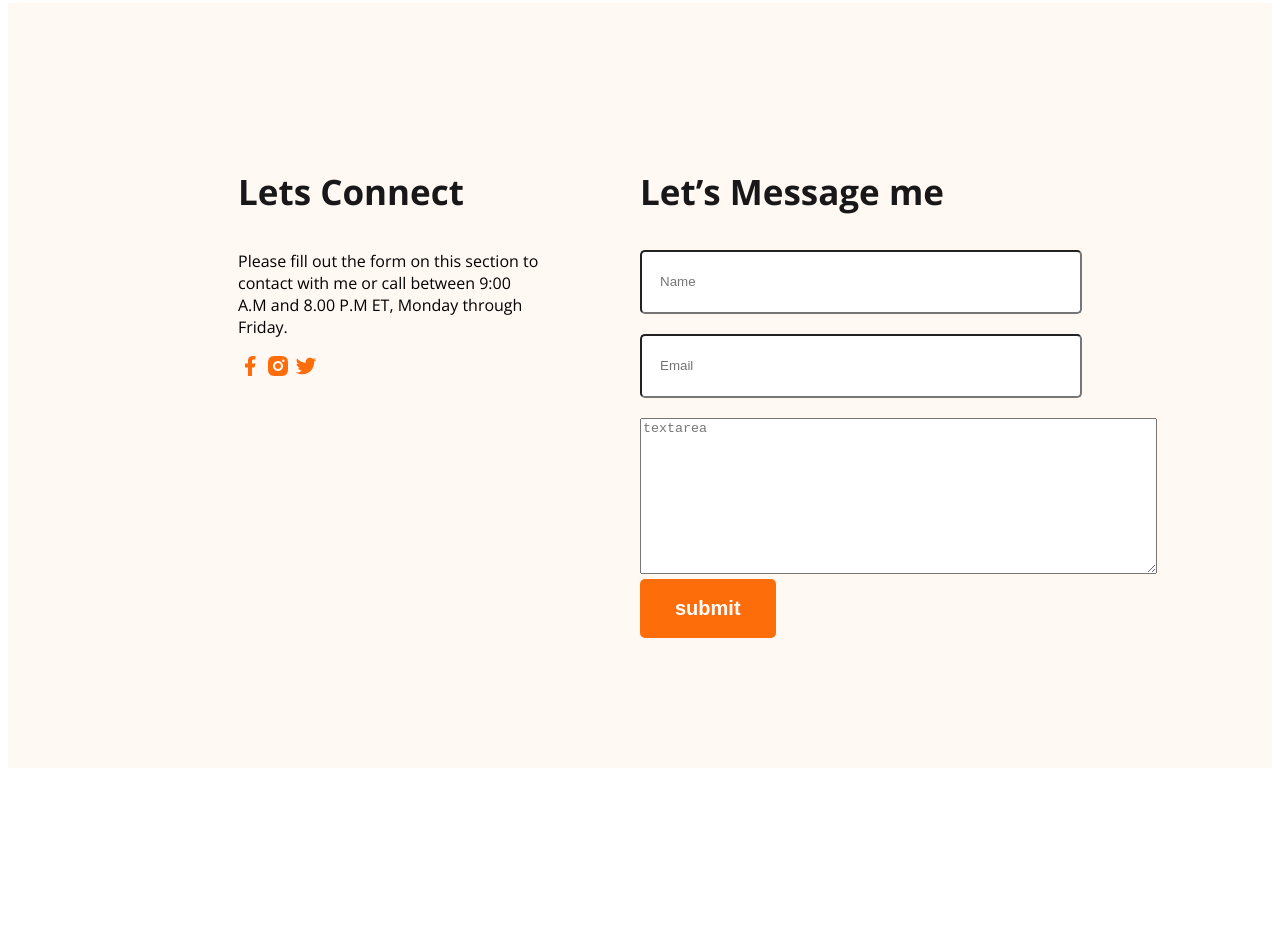
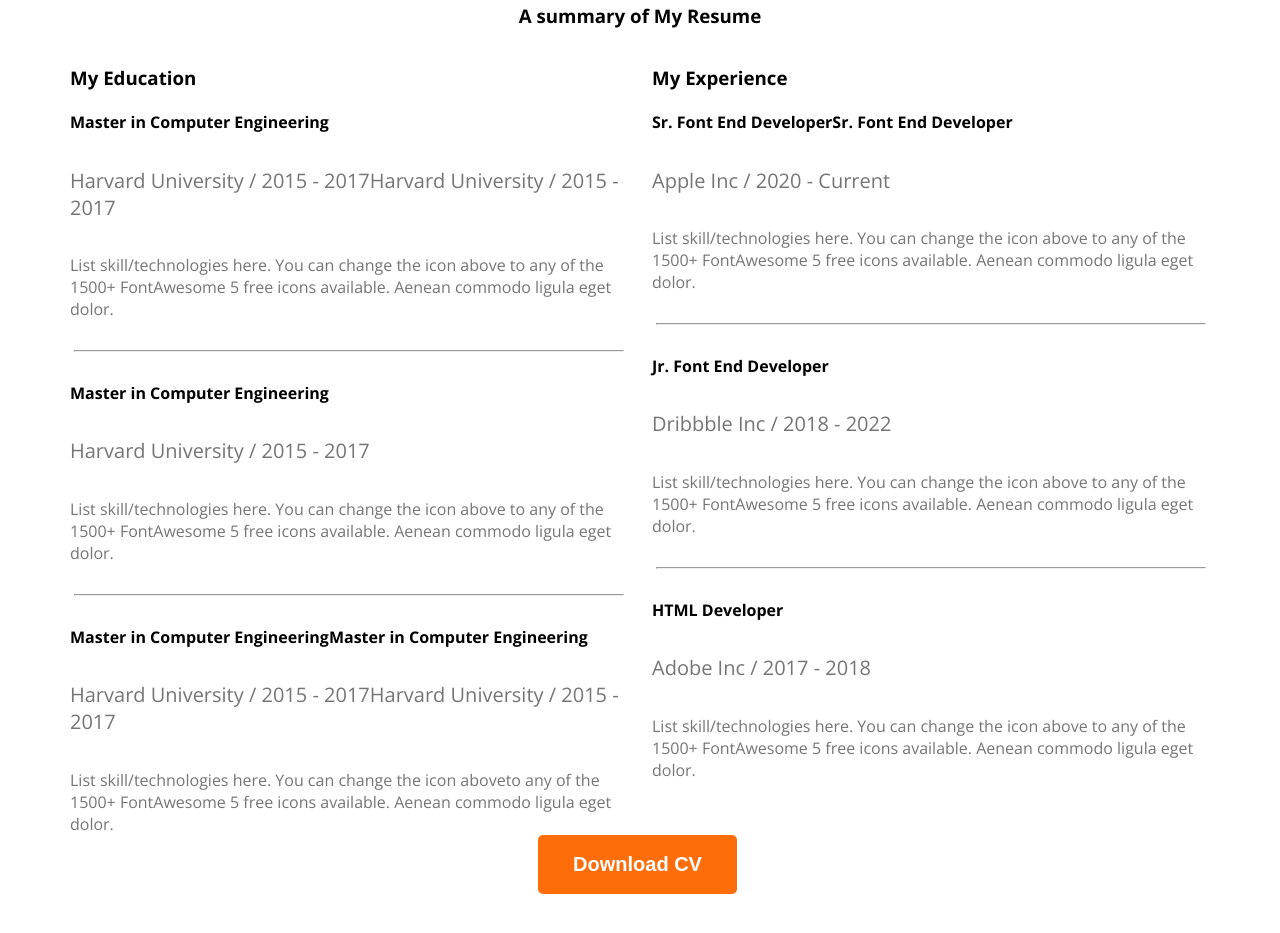
Before and after one commit to yunusmy/web-dev-protfolio, a plain HTML site: page index.html in a window 1280 px wide. Shown: the part 2458-3391 px from the top of the page. Before the commit the page ends 3234 px from the top, so only its background shows below. Drawn offline with nearby package versions, Linux system fonts and the light colour scheme.

Commit message:
A summmary of my Resume

```diff
--- a/index.html
+++ b/index.html
@@ -62,6 +62,7 @@
       </div>
     </section>
     <!-- what is do section start-->
+
     <section class="skills">
       <h3 class="section-title text-center">What I do</h3>
       <p class="section-description text-center">I have more than 10 years experience building software for clients all
@@ -102,6 +103,59 @@
         </div>
       </div>
     </section>
+    <section class="resume">
+      <h3 class=" text-center">A summary of My Resume</h3>
+      <div class="resume-contriner">
+        <div class="resume-column">
+          <h3 class="resume-column-title">My Education</h3>
+          <div class="experience">
+            <h4 class="experience-title">Master in Computer Engineering</h4>
+            <h5 class="experience-sub-title">Harvard University / 2015 - 2017Harvard University / 2015 - 2017</h5>
+            <div class="experience-description">List skill/technologies here. You can change the icon above to any of
+              the 1500+ FontAwesome 5 free icons available. Aenean commodo ligula eget dolor.</div>
+          </div>
+          <hr>
+          <div class="experience">
+            <h4 class="experience-title">Master in Computer Engineering</h4>
+            <h5 class="experience-sub-title">Harvard University / 2015 - 2017</h5>
+            <div class="experience-description">List skill/technologies here. You can change the icon above
+              to any of the 1500+ FontAwesome 5 free icons available. Aenean commodo ligula eget dolor.
+            </div>
+          </div>
+          <hr>
+          <div class="experience">
+            <h4 class="experience-title">Master in Computer EngineeringMaster in Computer Engineering</h4>
+            <h5 class="experience-sub-title">Harvard University / 2015 - 2017Harvard University / 2015 - 2017</h5>
+            <div class="experience-description">List skill/technologies here. You can change the icon aboveto any of the
+              1500+ FontAwesome 5 free icons available. Aenean commodo ligula eget dolor.</div>
+          </div>
+        </div>
+        <div class="resume-column">
+          <h3 class="resume-column-title">My Experience</h3>
+          <div class="experience">
+            <h4 class="experience-title">Sr. Font End DeveloperSr. Font End Developer</h4>
+            <h5 class="experience-sub-title">Apple Inc / 2020 - Current</h5>
+            <div class="experience-description">List skill/technologies here. You can change the icon above
+              to any of the 1500+ FontAwesome 5 free icons available. Aenean commodo ligula eget dolor.</div>
+          </div>
+          <hr>
+          <div class="experience">
+            <h4 class="experience-title">Jr. Font End Developer</h4>
+            <h5 class="experience-sub-title">Dribbble Inc / 2018 - 2022</h5>
+            <div class="experience-description">List skill/technologies here. You can change the icon above
+              to any of the 1500+ FontAwesome 5 free icons available. Aenean commodo ligula eget dolor.</div>
+          </div>
+          <hr>
+          <div class="experience">
+            <h4 class="experience-title">HTML Developer</h4>
+            <h5 class="experience-sub-title">Adobe Inc / 2017 - 2018</h5>
+            <div class="experience-description">List skill/technologies here. You can change the icon above
+              to any of the 1500+ FontAwesome 5 free icons available. Aenean commodo ligula eget dolor.</div>
+          </div>
+        </div>
+      </div>
+      <div class="text-center"><button class="btn-primary">Download CV</button></div>
+    </section>
   </main>
   <footer class="sd-bg">
     <div class="footer-column">
@@ -119,7 +173,7 @@
       <form action="">
         <input type="text" placeholder="Name">
         <input type="email" placeholder="Email">
-        <textarea name="" cols="62" rows="10" placeholder="textarea"></textarea>
+        <textarea name="" cols="62" rows="5" placeholder="textarea"></textarea>
       </form>
       <input class="btn-primary" type="submit" value="submit">
     </div>
--- a/style.css
+++ b/style.css
@@ -165,3 +165,24 @@ footer input[type="text"] ,input[type="email"]{
   margin-bottom: 20px;
 
 }
+
+
+/* resume section style */
+
+.resume-contriner{
+  display:flex;
+  /* justify-content: space-between; */
+  gap:24px;
+}
+
+.experience-sub-title{
+  font-size:20px;
+  font-weight:400;
+}
+.experience-description, .experience-sub-title{
+  color:#757575;
+}
+
+.resume hr{
+  margin:30px 4px;
+}
```
